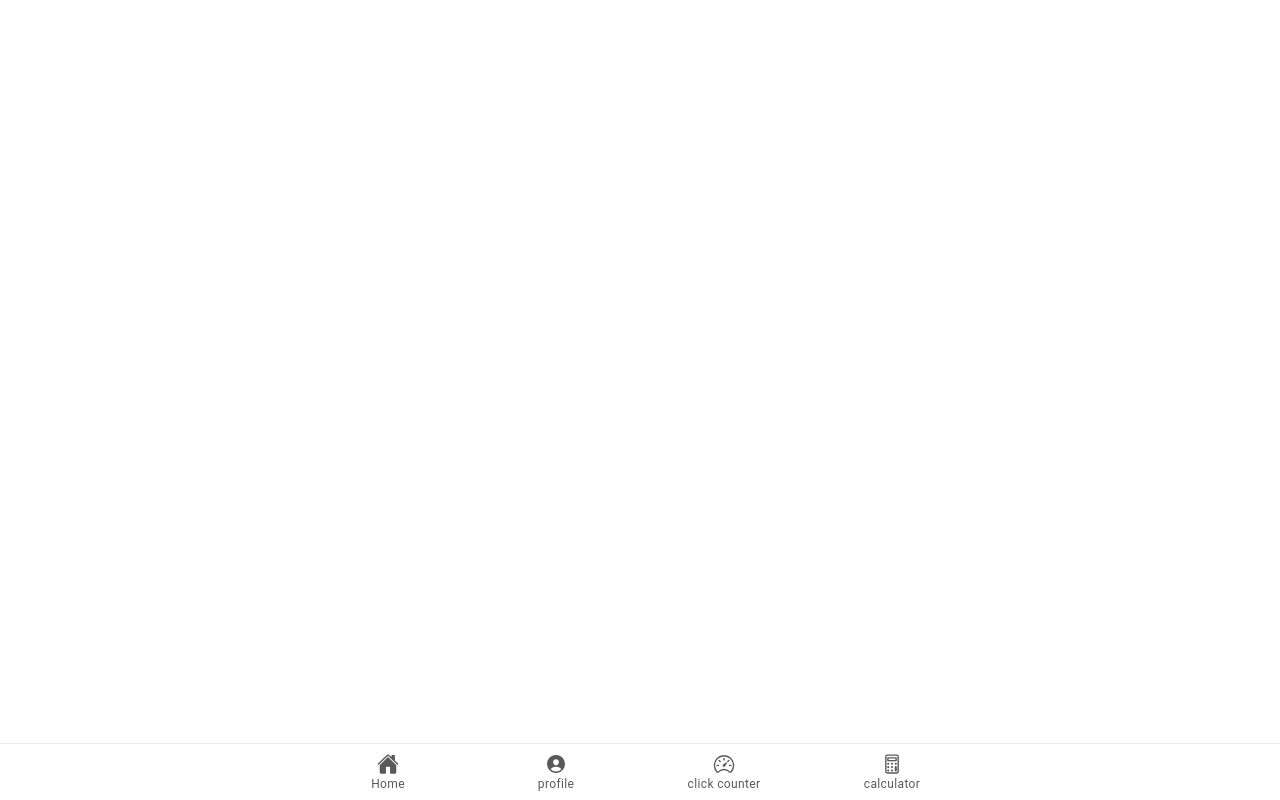
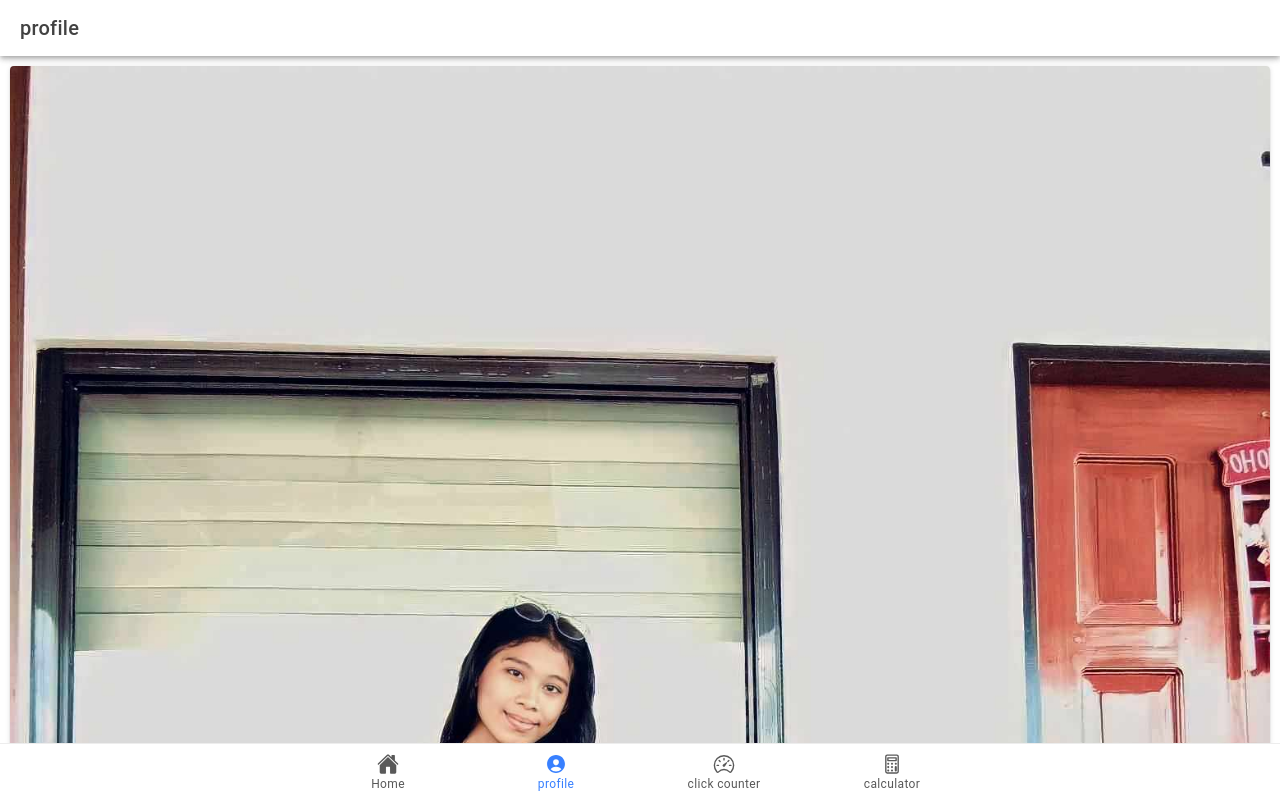
Before and after one commit to saldivarAdiii/ionic-t-saldivar, a React (Vite) app: page /profile in a window 1280 px wide. Built offline with nearby package versions, Linux system fonts and the light colour scheme.

Commit message:
Changed project files from Tab1 to Profile

```diff
--- a/src/App.tsx
+++ b/src/App.tsx
@@ -12,7 +12,7 @@ import {
 import { IonReactRouter } from '@ionic/react-router';
 import { calculatorOutline, ellipse, home, personCircle, speedometerOutline, square, triangle } from 'ionicons/icons';
 import Home from './pages/Home';
-import Tab1 from './pages/Tab1';
+import Profile from './pages/profile';
 import Tab2 from './pages/Tab2';
 import Tab3 from './pages/Tab3';
 
@@ -45,8 +45,8 @@ const App: React.FC = () => (
         <Route exact path="/Home">
             <Home />
           </Route>
-          <Route exact path="/tab1">
-            <Tab1 />
+          <Route exact path="/profile">
+            <Profile />
           </Route>
           <Route exact path="/tab2">
             <Tab2 />
@@ -63,7 +63,7 @@ const App: React.FC = () => (
             <IonIcon aria-hidden="true" icon={home} />
             <IonLabel>Home</IonLabel>
           </IonTabButton>
-          <IonTabButton tab="tab1" href="/tab1">
+          <IonTabButton tab="profile" href="/profile">
             <IonIcon aria-hidden="true" icon={personCircle} />
             <IonLabel>profile</IonLabel>
           </IonTabButton>
--- a/src/pages/Tab1.tsx
+++ b/src/pages/profile.tsx
@@ -2,9 +2,9 @@ import { IonContent, IonHeader, IonPage, IonTitle, IonToolbar, IonCard, IonCardC
   IonAlert, IonButton,
   IonActionSheet } from '@ionic/react';
 import ExploreContainer from '../components/ExploreContainer';
-import './Tab1.css';
+import './profile.css';
 
-const Tab1: React.FC = () => {
+const Profile: React.FC = () => {
   return (
     <IonPage>
       <IonHeader>
@@ -75,4 +75,4 @@ const Tab1: React.FC = () => {
   );
 };
 
-export default Tab1;
+export default Profile;
```
Also changed, not shown: src/pages/Tab1.css (deleted), src/pages/profile.css (added).
